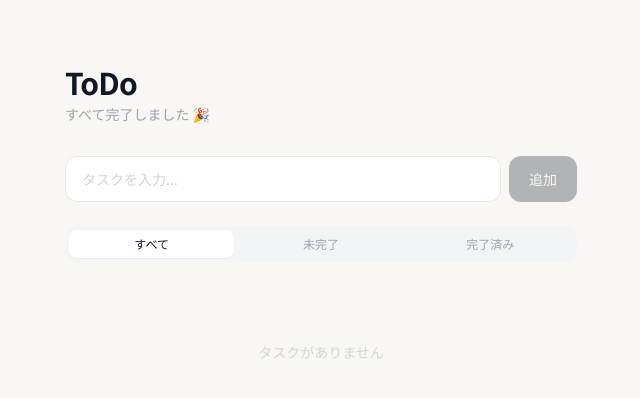
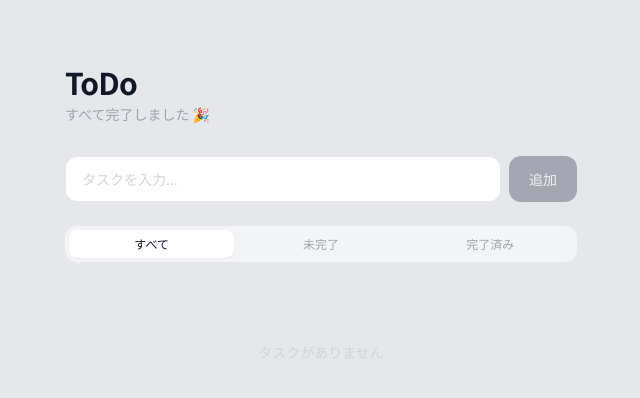
Before and after one commit to rr772/todoapp, a Next.js app: page / in a window 1280 px wide. Shown: the top 398 px of the page, without its empty margins (319-959 px from the left). Built offline with nearby package versions, Linux system fonts and the light colour scheme.

Commit message:
背景色をグレーに変更

```diff
--- a/app/globals.css
+++ b/app/globals.css
@@ -3,7 +3,7 @@
 @tailwind utilities;
 
 :root {
-  --background: #f8f7f4;
+  --background: #e5e7eb;
   --foreground: #1a1a1a;
 }
 
--- a/index.html
+++ b/index.html
@@ -12,7 +12,7 @@
 
     body {
       font-family: 'Noto Sans JP', sans-serif;
-      background: #f8f7f4;
+      background: #e5e7eb;
       color: #1a1a1a;
       min-height: 100vh;
       display: flex;
```
